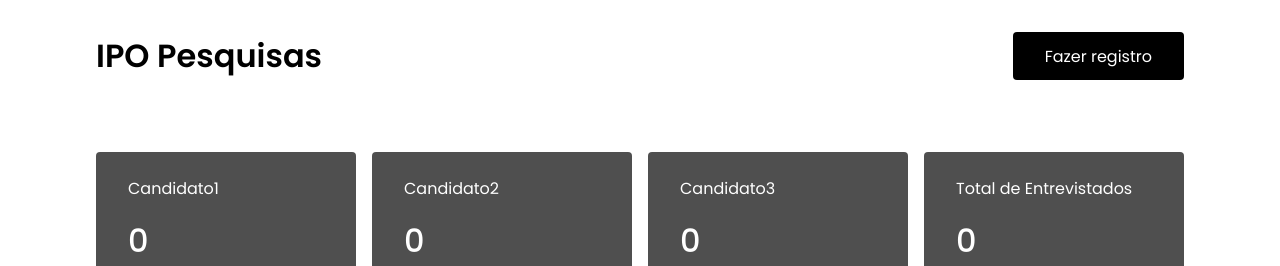
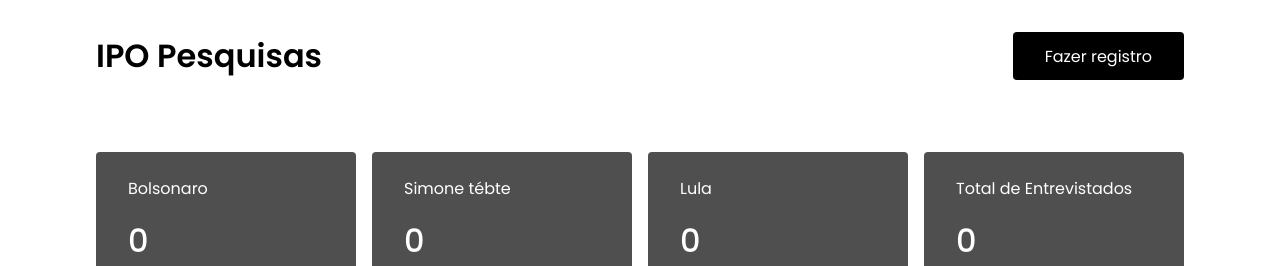
Before and after one commit to samuelcpr/IPO-Research, a React (Create React App) app: page / in a window 1280 px wide. Shown: the top 266 px of the page. Built offline with nearby package versions, Linux system fonts and the light colour scheme; no server answers; what miragejs would draw is missing.

Commit message:
chore: update code

```diff
--- a/src/components/Summary/index.tsx
+++ b/src/components/Summary/index.tsx
@@ -37,7 +37,7 @@ export function Summary() {
     <Container>
       <div>
         <header>
-          <p>Candidato1</p>
+          <p>Bolsonaro</p>
           {/* <img src={incomeImg} alt="Entradas" /> */}
         </header>
         <strong>
@@ -51,7 +51,7 @@ export function Summary() {
 
       <div>
         <header>
-          <p>Candidato2</p>
+          <p>Simone tébte</p>
           {/* <img src={outcomeImg} alt="Saidas" /> */}
         </header>
         <strong>
@@ -65,7 +65,7 @@ export function Summary() {
 
       <div className='heighlight-background '>
         <header>
-          <p>Candidato3</p>
+          <p>Lula</p>
           {/* <img src={totalImg} alt="Total" /> */}
         </header>
 
```
